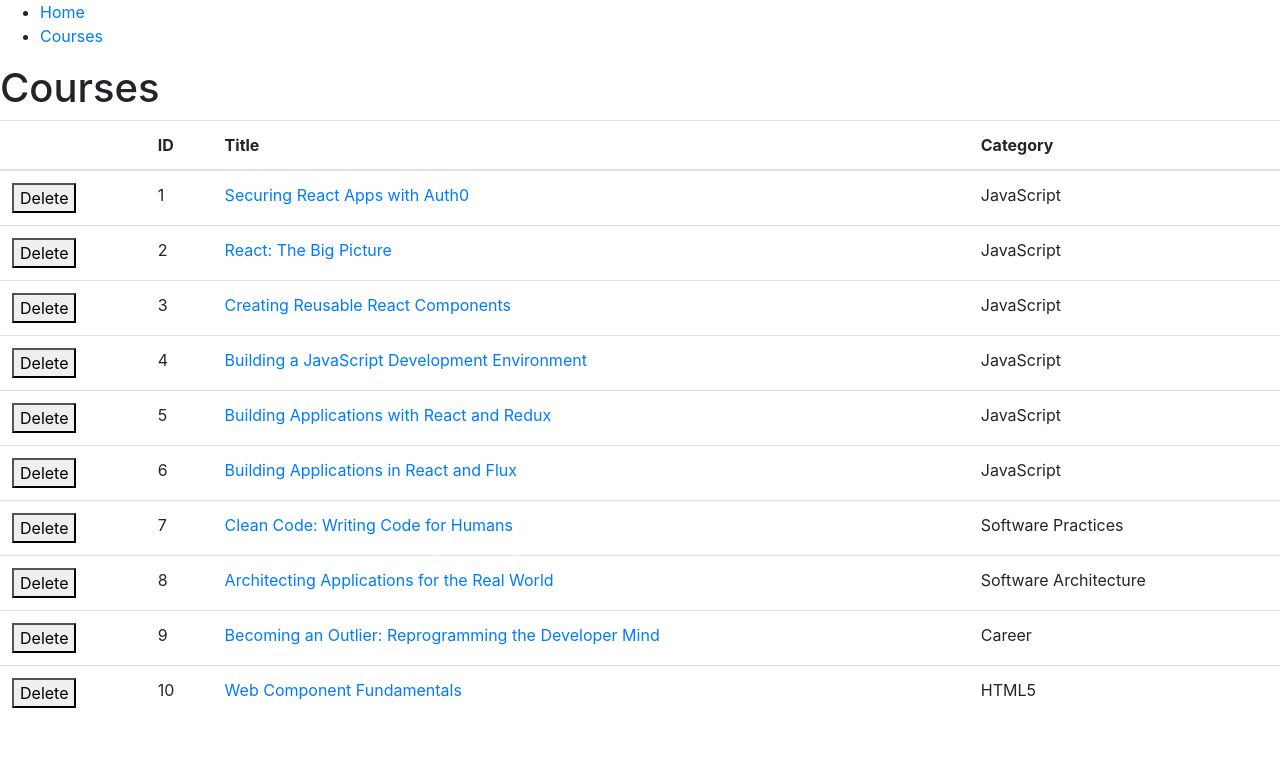
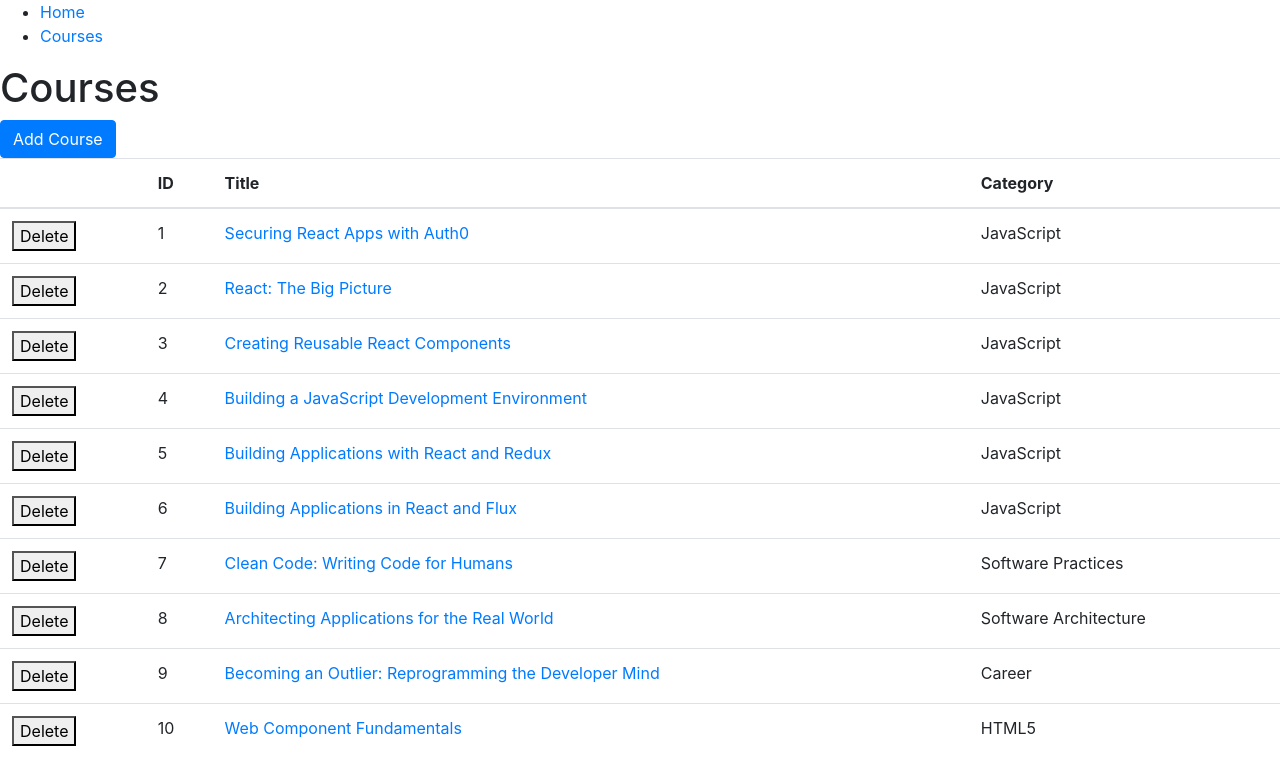
Before and after one commit to coryhouse/kiewit-react, a React (Create React App) app: page /courses in a window 1280 px wide. Shown: the top 784 px of the page. Built offline with nearby package versions, Linux system fonts and the light colour scheme; data requests are answered from the project's data file.

Commit message:
Get edit working

```diff
--- a/src/App.js
+++ b/src/App.js
@@ -2,7 +2,7 @@
 import Home from "./Home";
 import Nav from "./Nav";
 import Courses from "./Courses";
-import { Route } from "react-router-dom";
+import { Route, Switch } from "react-router-dom";
 import ManageCourse from "./ManageCourse";
 import * as courseApi from "./api/courseApi";
 import { ToastContainer, toast } from "react-toastify";
@@ -17,7 +17,7 @@
   // const setCourses = courseState[1];
 
   function loadCourses() {
-    courseApi
+    return courseApi
       .getCourses()
       .then(courses => setCourses(courses))
       .catch(error =>
@@ -45,6 +45,7 @@
     <>
       <ToastContainer />
       <Nav />
+      <Switch>
         <Route path="/" component={Home} exact />
         <Route
           path="/courses"
@@ -58,6 +59,16 @@
           )}
         />
         <Route
+          path="/course/:slug"
+          render={props => (
+            <ManageCourse
+              {...props}
+              loadCourses={loadCourses}
+              courses={courses}
+            />
+          )}
+        />
+        <Route
           path="/course"
           render={props => (
             <ManageCourse
@@ -67,16 +78,7 @@
             />
           )}
         />
-      <Route
-        path="/course/:slug"
-        render={props => (
-          <ManageCourse
-            {...props}
-            loadCourses={loadCourses}
-            courses={courses}
-          />
-        )}
-      />
+      </Switch>
     </>
   );
 };
--- a/src/Courses.js
+++ b/src/Courses.js
@@ -10,11 +10,15 @@
   };
 
   componentDidMount() {
-    this.props.loadCourses();
+    if (this.props.courses.length === 0) this.props.loadCourses();
   }
 
   renderTable() {
     return (
+      <>
+        <Link to="course" className="btn btn-primary">
+          Add Course
+        </Link>
         <table className="table">
           <thead>
             <tr>
@@ -41,6 +45,7 @@
             ))}
           </tbody>
         </table>
+      </>
     );
   }
 
--- a/src/ManageCourse.js
+++ b/src/ManageCourse.js
@@ -3,6 +3,7 @@
 import { Redirect } from "react-router-dom";
 import PropTypes from "prop-types";
 import { course } from "./propTypes";
+import { toast } from "react-toastify";
 
 class ManageCourse extends React.Component {
   state = {
@@ -14,10 +15,13 @@
     redirectToCoursesPage: false
   };
 
-  componentDidMount() {
-    // 1. Read the URL
-    // 2. If the URL has a slug, we know we're editing.
-    // 3. Get the course info
+  async componentDidMount() {
+    const { slug } = this.props.match.params;
+    if (slug) {
+      if (this.props.courses.length === 0) await this.props.loadCourses();
+      const course = this.props.courses.find(course => course.slug === slug);
+      this.setState({ course });
+    }
   }
 
   handleChange = event => {
@@ -41,12 +45,15 @@
   handleSubmit = event => {
     event.preventDefault(); // hey browser, don't post back.
     saveCourse(this.state.course).then(() => {
+      // load courses again so that the saved record is reflected on the courses page
+      this.props.loadCourses();
       this.setState({ redirectToCoursesPage: true });
+      toast.success("Course saved! 🎉");
     });
   };
 
   render() {
-    if (this.state.redirectToCoursesPage) return <Redirect to="courses" />;
+    if (this.state.redirectToCoursesPage) return <Redirect to="/courses" />;
 
     return (
       <>
--- a/src/api/courseApi.js
+++ b/src/api/courseApi.js
@@ -33,8 +33,8 @@
 }
 
 export function saveCourse(course) {
-  return fetch(BASE_URL, {
-    method: "POST",
+  return fetch(course.id ? `${BASE_URL}${course.id}` : BASE_URL, {
+    method: course.id ? "PUT" : "POST",
     headers: { "content-type": "application/json" },
     body: JSON.stringify(course)
   })
```
Lines whose indentation alone changed are shown as unchanged.
